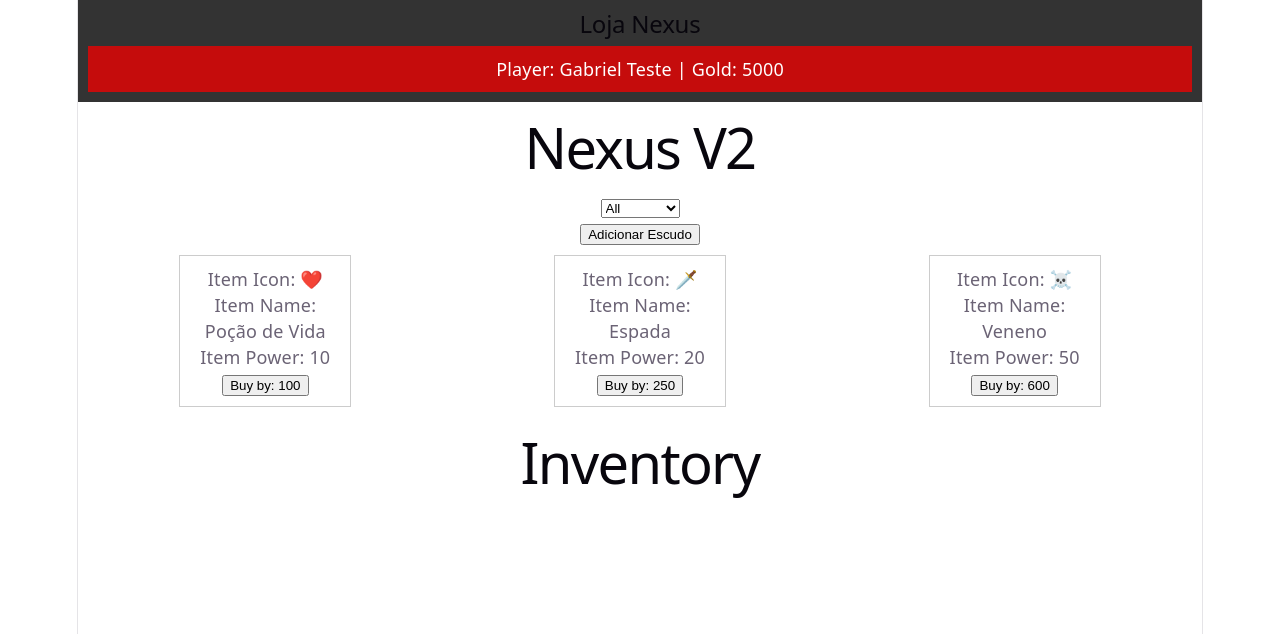
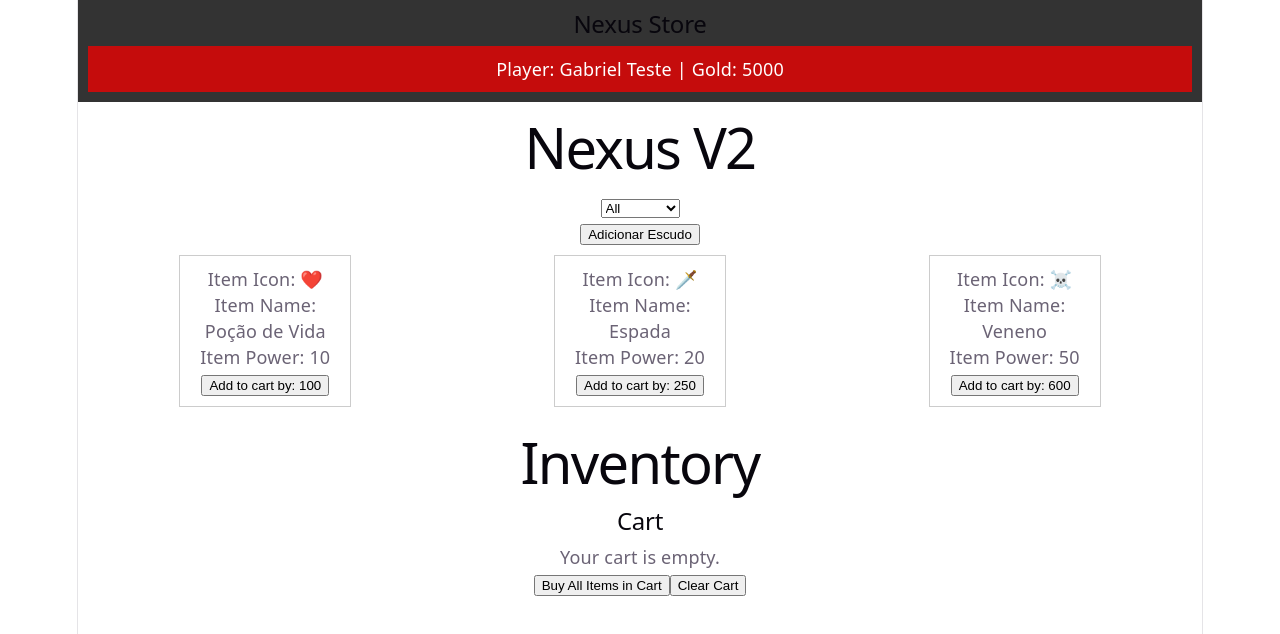
Before and after one commit to gabriel-guimaraes-dev/nexus-v2, a React (Vite) app: page / in a window 1280 px wide. Shown: the top 634 px of the page. Built offline with nearby package versions, Linux system fonts and the light colour scheme.

Commit message:
feat: cart and toast modules created with clean typing

```diff
--- a/src/App.tsx
+++ b/src/App.tsx
@@ -3,48 +3,53 @@ import './App.css'
 import { Navbar } from './components/Navbar'
 import { ItemCard } from './components/ItemCard'
 import { Filters } from './components/Filters'
+import { Cart } from './components/Cart'
+import type { GameItem } from './components/Cart'
+import { Toast } from './components/Toast'
+
 
 function App() {
   const [playerGold, setPlayerGold] = useState(5000)
-  const [itemcards, setItemCards] = useState([
+  const [itemcards, setItemCards] = useState<GameItem[]>([
     { name: 'Poção de Vida', price: 100, icon: '❤️', isInventory: false, type: 'potion', power: 10, quantity:1 },
     { name: 'Espada', price: 250, icon: '🗡️', isInventory: false, type: 'weapon', power: 20, quantity: 1},
     { name: 'Veneno', price: 600, icon: '☠️', isInventory: false, type: 'poison', power: 50, quantity: 1 }
   ])
-  const [inventoryItems, setInventoryItems] = useState<{ name: string, price: number, icon: string, isInventory: boolean, type: string, power: number, quantity: number}[]>([])
+  const [cartItems, setCartItems] = useState<GameItem[]>([])
+
+  const [inventoryItems, setInventoryItems] = useState<GameItem[]>([])
   const [notification, setNotification] = useState<string>('')
+  const [toastType, setToastType] = useState<'success' | 'error'>('success')
   const [activeFilter, setActiveFilter] = useState<string>('All')
   const filteredStore = activeFilter === 'All' ? itemcards : itemcards.filter(item => item.type === activeFilter)
   const filteredInventory = activeFilter === 'All' ? inventoryItems : inventoryItems.filter(item => item.type === activeFilter)
 
-  function handleBuyItem(item: { name:string, price: number, icon: string, isInventory: boolean, type: string, power: number, quantity: number}){
-    if(playerGold >= item.price){
-      setPlayerGold(playerGold - item.price)
-      setInventoryItems([...inventoryItems, { name: item.name, price: item.price, icon: item.icon, isInventory: true, type: item.type, power: item.power, quantity: item.quantity }])
-      showNotification(`You bought ${item.name} for ${item.price} gold! With success!`)
-    } else {
-      showNotification('Not enough gold to buy this item!')
-    }
-  }
-
-  function handleSellItem(item: { name:string, price: number, icon: string, isInventory: boolean, type: string, power: number, quantity: number}, indexClicked: number){
+  function handleSellItem(item: GameItem, indexClicked: number){
     setPlayerGold(playerGold + (item.price * 0.6)) // Selling gives back 60% of the original price
     setInventoryItems(inventoryItems.filter((_, index) => index !== indexClicked))
     showNotification(`You sold ${item.name} for ${Math.round(item.price * 0.6)} gold! With success!`)
   }
 
-  function showNotification(message: string) {
+  function addCart(item: GameItem){
+    setCartItems([...cartItems, item])
+    showNotification(`${item.name} added to cart!`)
+  }
+
+  function showNotification(message: string, type: 'success' | 'error' = 'success') {
     setNotification(message)
+    setToastType(type)
     setTimeout(() => {
       setNotification('')
     }, 3000) // Clear notification after 3 seconds
   }
 
+
   return (
+    <div>
       <div>
         <Navbar playerGold={playerGold} />
 
-      {notification && <div className="notification" style={{ background: 'green', color: 'white', padding: '10px', textAlign: 'center' }}>{notification}</div>}
+        <Toast message={notification} type={toastType} />
 
         <h1>Nexus V2</h1>
 
@@ -54,7 +59,7 @@ function App() {
 
         <div style={{ display: 'flex', justifyContent: 'space-around', flexWrap: 'wrap' }}>
           {filteredStore.map((item, index) => (
-          <ItemCard key={index} name={item.name} price={item.price} icon={item.icon} isInventory={item.isInventory} type={item.type} power={item.power} quantity={item.quantity} onBuy={() => handleBuyItem(item)} onSell={() => handleSellItem(item, index)}/>
+            <ItemCard key={index} name={item.name} price={item.price} icon={item.icon} isInventory={item.isInventory} type={item.type} power={item.power} quantity={item.quantity} onBuy={() => addCart(item)} onSell={() => handleSellItem(item, index)}/>
           ))}
         </div>
 
@@ -62,8 +67,12 @@ function App() {
 
         <div style={{ display: 'flex', justifyContent: 'space-around', flexWrap: 'wrap' }}>
           {filteredInventory.map((item, index) => (
-          <ItemCard key={index} name={item.name} price={item.price} icon={item.icon} isInventory={item.isInventory} type={item.type} power={item.power} quantity={item.quantity} onBuy={() => handleBuyItem(item)} onSell={() => handleSellItem(item, index)}/>
+            <ItemCard key={index} name={item.name} price={item.price} icon={item.icon} isInventory={item.isInventory} type={item.type} power={item.power} quantity={item.quantity} onBuy={() => addCart(item)} onSell={() => handleSellItem(item, index)}/>
           ))}
+        </div>
+      </div>
+      <div>
+        <Cart cartItems={cartItems} setCartItems={setCartItems} playerGold={playerGold} setPlayerGold={setPlayerGold} inventoryItems={inventoryItems} setInventoryItems={setInventoryItems} showNotification={showNotification}/>
       </div>
     </div>
   )
--- /dev/null
+++ b/src/components/Cart.tsx
@@ -0,0 +1,80 @@
+import { useState } from 'react';
+
+export type GameItem ={
+    name: string;
+    price: number;
+    icon: string;
+    isInventory: boolean;
+    type: string;
+    power: number;
+    quantity: number;
+}
+
+type CartProps ={
+    cartItems: GameItem[];
+    setCartItems: React.Dispatch<React.SetStateAction<GameItem[]>>;
+    playerGold: number;
+    setPlayerGold: React.Dispatch<React.SetStateAction<number>>;
+    inventoryItems: GameItem[];
+    setInventoryItems: React.Dispatch<React.SetStateAction<GameItem[]>>;
+    showNotification: (message: string, type?: 'success' | 'error') => void;
+}
+
+
+export function Cart({ cartItems, setCartItems, playerGold, setPlayerGold, inventoryItems, setInventoryItems, showNotification }: CartProps) {
+
+    const [discount, setDiscount] = useState<number>(1)
+
+    function handleRemoveFromCart(indexToRemove: number) {
+    setCartItems(cartItems.filter((_, index) => index !== indexToRemove))
+    showNotification('Item removed from cart!')
+  }
+
+    return(
+        <div>
+            <h2>Cart</h2>
+            {cartItems.length === 0 ? <p>Your cart is empty.</p> : (
+                    <ul>
+                    {cartItems.map((item, index) => (
+                        <li key={index}>{item.name} - {item.price} gold <button onClick={() => handleRemoveFromCart(index)}>❌</button></li>
+                    ))}
+                    <label>Discount:</label>
+                    <input style={{ textTransform: 'uppercase' }}type="text" placeholder="Enter discount code" onChange={(e) => {
+                        const discountCode = e.target.value.toUpperCase();
+                        if (discountCode === 'NEXUS10') {
+                        setDiscount(0.9); //Apply a 10% discount
+                        showNotification('Discount code applied! 10% off on all items in the cart.', 'success');
+                        }else if(discountCode === 'NEXUS20') {
+                        setDiscount(0.8); // Apply a 20% discount
+                        showNotification('Discount code applied! 20% off on all items in the cart.', 'success');
+                        }else if(discountCode === 'NEXUS50') {
+                        setDiscount(0.5); // Apply a 50% discount
+                        showNotification('Discount code applied! 50% off on all items in the cart.', 'success');
+                        }else {
+                        showNotification('Invalid discount code!', 'error');
+                        setDiscount(1); // Reset discount if invalid code
+                        }
+                    }}></input>
+
+                    <p>Total: {cartItems.reduce((total, item) => total + (item.price * discount), 0)} gold</p>
+                    </ul>
+                )}
+                <button onClick={() => {
+                    const totalCost = cartItems.reduce((total, item) => total + (item.price * discount), 0);
+                    if (playerGold >= totalCost) {
+                    setPlayerGold(playerGold - totalCost);
+                    setInventoryItems([...inventoryItems, ...cartItems.map(item => ({ ...item, isInventory: true }))]);
+                    setCartItems([]);
+                    showNotification(`You bought ${cartItems.length} items for ${totalCost} gold! With success!`, 'success');
+                    }else {
+                    showNotification('Not enough gold to buy all items in the cart!', 'error');
+                    }
+                }}>Buy All Items in Cart</button>
+
+                <button onClick={() => {
+                    setCartItems([]);
+                    showNotification('Cart cleared!', 'success');
+                }}>Clear Cart</button>
+        </div>
+    )
+}
--- a/src/components/ItemCard.tsx
+++ b/src/components/ItemCard.tsx
@@ -19,7 +19,7 @@ export function ItemCard(props: ItemCardProps) {
             {props.isInventory ?
                 <div>
                     <button>Equip</button> <button onClick={props.onSell}>Sell</button>
-                </div>:<button onClick={props.onBuy}>Buy by: {props.price}</button>
+                </div>:<button onClick={props.onBuy}>Add to cart by: {props.price}</button>
             }
         </div>
     )
--- a/src/components/Navbar.tsx
+++ b/src/components/Navbar.tsx
@@ -7,7 +7,7 @@ type NavbarProps = {
 export function Navbar(props: NavbarProps) {
     return (
         <nav style={{ background: '#333', color: 'white', padding: '10px'}}>
-            <h2>Loja Nexus</h2>
+            <h2>Nexus Store</h2>
             <UserProfile name="Gabriel Teste" gold={props.playerGold} />
         </nav>
     )
--- /dev/null
+++ b/src/components/Toast.tsx
@@ -0,0 +1,30 @@
+type ToastProps = {
+    message: string;
+    type?: 'success' | 'error';
+};
+
+export function Toast({ message, type = 'success' }: ToastProps) {
+
+    if (!message) return null; // Don't render anything if there's no message
+
+    const toastStyle = {
+        position: 'fixed' as const,
+        bottom: '20px',
+        left: '50%',
+        transform: 'translateX(-50%)',
+        backgroundColor: type === 'success' ? '#10B981' : '#EF4444',
+        color: 'white',
+        padding: '12px 24px',
+        borderRadius: '8px',
+        boxShadow: '0 4px 6px rgba(0, 0, 0, 0.2)',
+        zIndex: 1000,
+        fontWeight: 'bold',
+        transition: 'all 0.3s ease-in-out',
+    }
+
+  return (
+    <div style={toastStyle}>
+      {message}
+    </div>
+  )
+}
```
Lines whose indentation alone changed are shown as unchanged.
